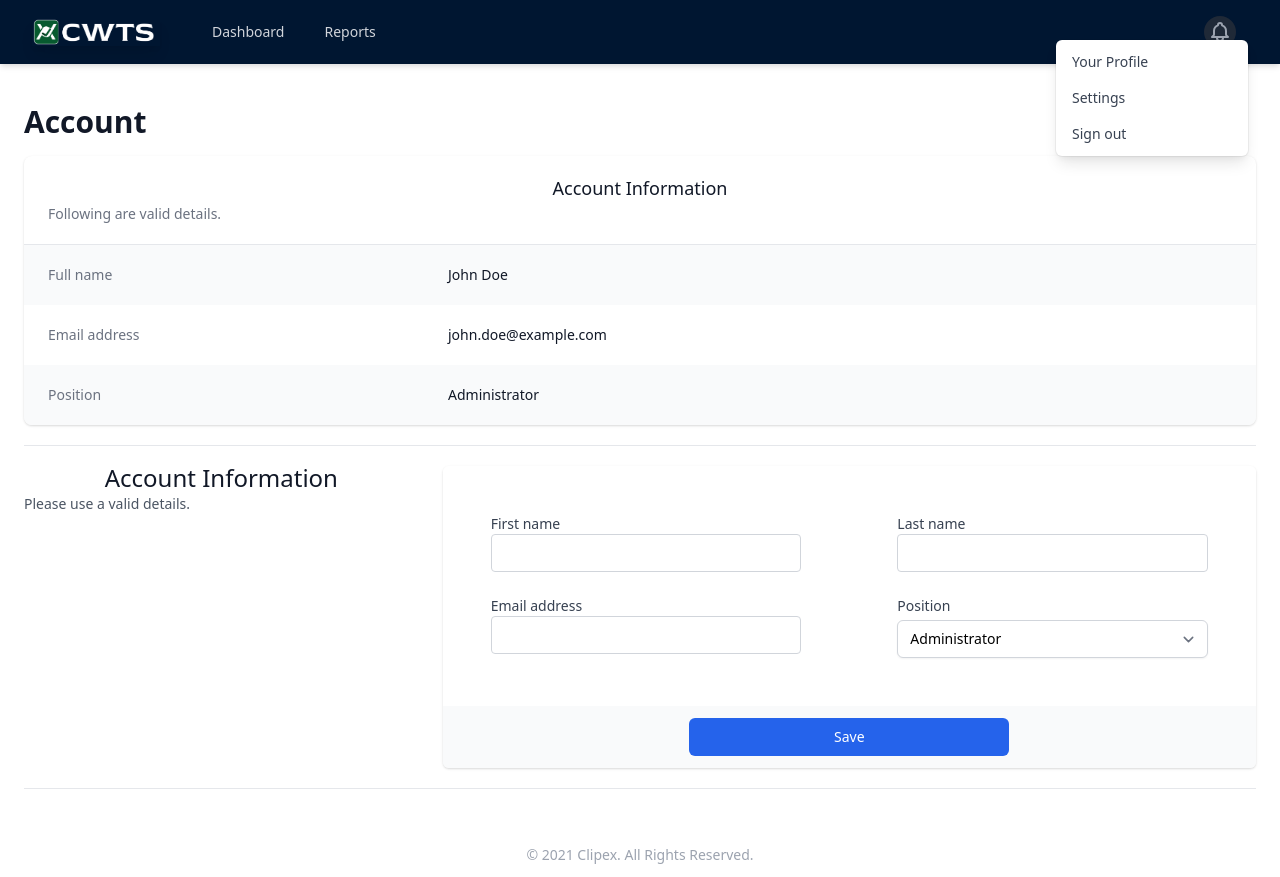
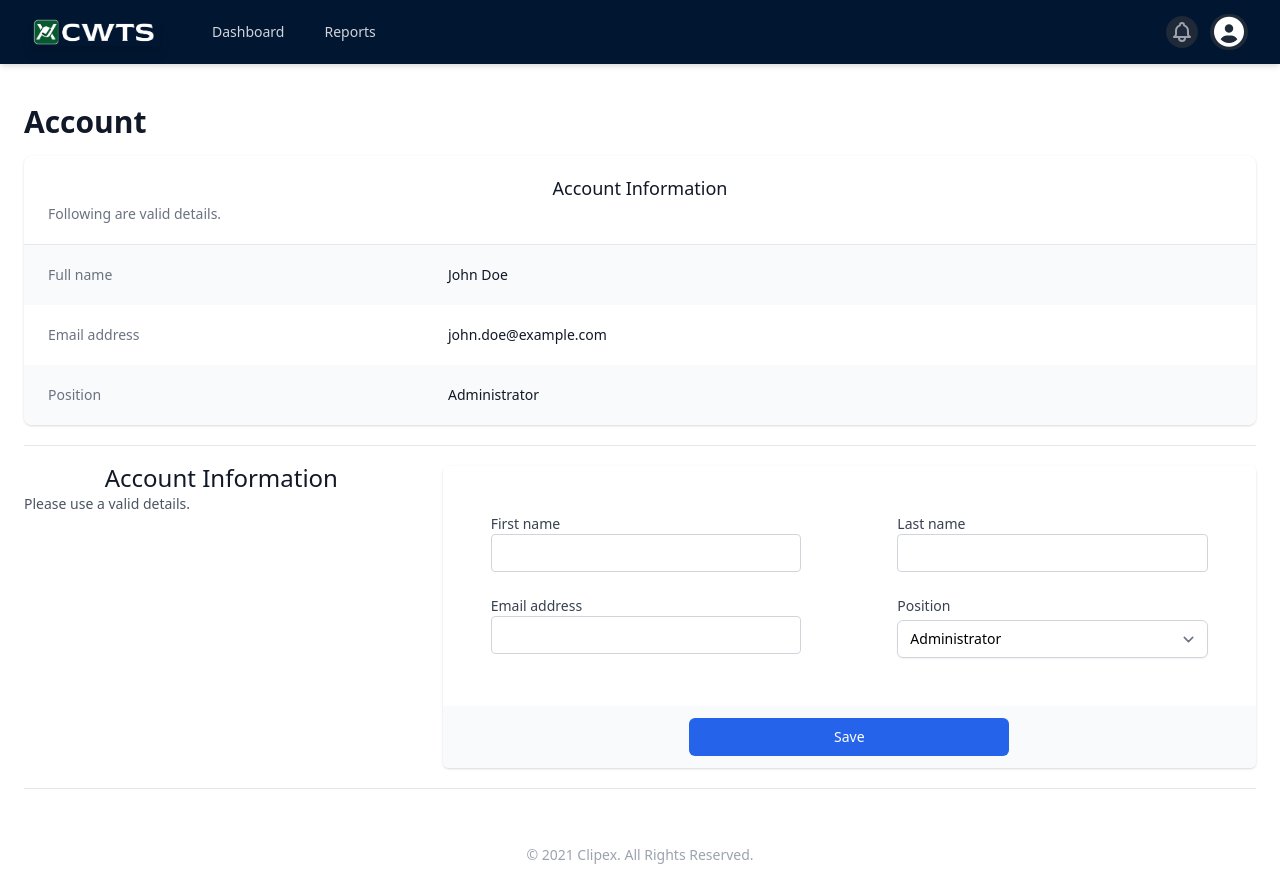
Before and after one commit to rdronio/wire-testing, a React (Create React App) app: page /account in a window 1280 px wide. Built offline with nearby package versions, Linux system fonts and the light colour scheme.

Commit message:
Updated navbar user menu

```diff
--- a/src/components/Navbar.js
+++ b/src/components/Navbar.js
@@ -11,6 +11,9 @@ const Navbar = () => {
 
   const [toggleMenu, setToggleMenu] = useState(false);
   const handleToggleMenu = () => setToggleMenu(!toggleMenu);
+
+  const [toggleUserMenu, setToggleUserMenu] = useState(false);
+  const handleToggleUserMenu = () => setToggleUserMenu(!toggleUserMenu);
 
   const [navbarLinks, setNavbarLinks] = useState([
     {
@@ -112,12 +115,15 @@ const Navbar = () => {
               <div className="ml-3 relative">
                 <div>
                   <button
-                    className="max-w-xs bg-gray-800 rounded-full flex items-center text-sm focus:outline-none focus:ring-2 focus:ring-offset-2 focus:ring-offset-gray-800 focus:ring-white"
+                    className=" px-1 max-w-xs bg-gray-800 rounded-full flex items-center text-sm focus:outline-none focus:ring-2 focus:ring-offset-2 focus:ring-offset-gray-800 focus:ring-white"
                     id="user-menu"
                     aria-haspopup="true"
+                    onClick={handleToggleUserMenu}
                   >
                     <span className="sr-only">Open user menu</span>
-                    {/* <img className="h-8 w-8 rounded-full" src="https://images.unsplash.com/photo-1472099645785-5658abf4ff4e?ixlib=rb-1.2.1&ixid=eyJhcHBfaWQiOjEyMDd9&auto=format&fit=facearea&facepad=2&w=256&h=256&q=80" alt=""> */}
+                    <span>
+                      <i className="fas fa-user-circle text-white text-3xl "></i>
+                    </span>
                   </button>
                 </div>
                 {/* <!--
@@ -129,33 +135,28 @@ const Navbar = () => {
                       From: "transform opacity-100 scale-100"
                       To: "transform opacity-0 scale-95"
                   --> */}
+                <div className={toggleUserMenu ? '' : 'md:hidden lg:hidden'}>
                   <div
                     className="origin-top-right absolute right-0 mt-2 w-48 rounded-md shadow-lg py-1 bg-white ring-1 ring-black ring-opacity-5"
                     role="menu"
                     aria-orientation="vertical"
                     aria-labelledby="user-menu"
+                    id="user-menu"
                   >
-                  <a
-                    href="#"
-                    className="block px-4 py-2 text-sm text-gray-700 hover:bg-gray-100"
-                    role="menuitem"
+                    {navbarLinks
+                      .filter((item) => item.type === 'user-menu')
+                      .map((filteredItem, index) => {
+                        return (
+                          <Link
+                            to={filteredItem.path}
+                            key={index}
+                            className="user-menu"
                           >
-                    Your Profile
-                  </a>
-                  <a
-                    href="#"
-                    className="block px-4 py-2 text-sm text-gray-700 hover:bg-gray-100"
-                    role="menuitem"
-                  >
-                    Settings
-                  </a>
-                  <a
-                    href="#"
-                    className="block px-4 py-2 text-sm text-gray-700 hover:bg-gray-100"
-                    role="menuitem"
-                  >
-                    Sign out
-                  </a>
+                            <span>{filteredItem.label}</span>
+                          </Link>
+                        );
+                      })}
+                  </div>
                 </div>
               </div>
             </div>
--- a/src/components/Summary.js
+++ b/src/components/Summary.js
@@ -3,75 +3,78 @@ const Summary = () => {
 
   return (
     <div id="summary" className="container mx-auto p-6">
-      <div class="flex flex-col">
-        <div class="-my-2 overflow-x-auto sm:-mx-6 lg:-mx-8">
-          <div class="py-2 align-middle inline-block min-w-full sm:px-6 lg:px-8">
-            <div class="shadow overflow-hidden border-b border-gray-200 sm:rounded-lg">
-              <table class="min-w-full divide-y divide-gray-200">
-                <thead class="bg-gray-50">
+      <div className="flex flex-col">
+        <div className="-my-2 overflow-x-auto sm:-mx-6 lg:-mx-8">
+          <div className="py-2 align-middle inline-block min-w-full sm:px-6 lg:px-8">
+            <div className="shadow overflow-hidden border-b border-gray-200 sm:rounded-lg">
+              <table className="min-w-full divide-y divide-gray-200">
+                <thead className="bg-gray-50">
                   <tr>
                     <th
                       scope="col"
-                      class="px-6 py-3 text-left text-xs font-medium text-gray-500 uppercase tracking-wider"
+                      className="px-6 py-3 text-left text-xs font-medium text-gray-500 uppercase tracking-wider"
                     >
                       Name
                     </th>
                     <th
                       scope="col"
-                      class="px-6 py-3 text-left text-xs font-medium text-gray-500 uppercase tracking-wider"
+                      className="px-6 py-3 text-left text-xs font-medium text-gray-500 uppercase tracking-wider"
                     >
                       Title
                     </th>
                     <th
                       scope="col"
-                      class="px-6 py-3 text-left text-xs font-medium text-gray-500 uppercase tracking-wider"
+                      className="px-6 py-3 text-left text-xs font-medium text-gray-500 uppercase tracking-wider"
                     >
                       Status
                     </th>
                     <th
                       scope="col"
-                      class="px-6 py-3 text-left text-xs font-medium text-gray-500 uppercase tracking-wider"
+                      className="px-6 py-3 text-left text-xs font-medium text-gray-500 uppercase tracking-wider"
                     >
                       Role
                     </th>
-                    <th scope="col" class="relative px-6 py-3">
-                      <span class="sr-only">Edit</span>
+                    <th scope="col" className="relative px-6 py-3">
+                      <span className="sr-only">Edit</span>
                     </th>
                   </tr>
                 </thead>
-                <tbody class="bg-white divide-y divide-gray-200">
+                <tbody className="bg-white divide-y divide-gray-200">
                   <tr>
-                    <td class="px-6 py-4 whitespace-nowrap">
-                      <div class="flex items-center">
-                        <div class="flex-shrink-0 h-10 w-10">
-                          {/* <img class="h-10 w-10 rounded-full" src="https://images.unsplash.com/photo-1494790108377-be9c29b29330?ixlib=rb-1.2.1&amp;ixid=eyJhcHBfaWQiOjEyMDd9&amp;auto=format&amp;fit=facearea&amp;facepad=4&amp;w=256&amp;h=256&amp;q=60" alt=""> */}
+                    <td className="px-6 py-4 whitespace-nowrap">
+                      <div className="flex items-center">
+                        <div className="flex-shrink-0 h-10 w-10">
+                          {/* <img className="h-10 w-10 rounded-full" src="https://images.unsplash.com/photo-1494790108377-be9c29b29330?ixlib=rb-1.2.1&amp;ixid=eyJhcHBfaWQiOjEyMDd9&amp;auto=format&amp;fit=facearea&amp;facepad=4&amp;w=256&amp;h=256&amp;q=60" alt=""> */}
                         </div>
-                        <div class="ml-4">
-                          <div class="text-sm font-medium text-gray-900">
+                        <div className="ml-4">
+                          <div className="text-sm font-medium text-gray-900">
                             Jane Cooper
                           </div>
-                          <div class="text-sm text-gray-500">
+                          <div className="text-sm text-gray-500">
                             jane.cooper@example.com
                           </div>
                         </div>
                       </div>
                     </td>
-                    <td class="px-6 py-4 whitespace-nowrap">
-                      <div class="text-sm text-gray-900">
+                    <td className="px-6 py-4 whitespace-nowrap">
+                      <div className="text-sm text-gray-900">
                         Regional Paradigm Technician
                       </div>
-                      <div class="text-sm text-gray-500">Optimization</div>
+                      <div className="text-sm text-gray-500">Optimization</div>
                     </td>
-                    <td class="px-6 py-4 whitespace-nowrap">
-                      <span class="px-2 inline-flex text-xs leading-5 font-semibold rounded-full bg-green-100 text-green-800">
+                    <td className="px-6 py-4 whitespace-nowrap">
+                      <span className="px-2 inline-flex text-xs leading-5 font-semibold rounded-full bg-green-100 text-green-800">
                         Active
                       </span>
                     </td>
-                    <td class="px-6 py-4 whitespace-nowrap text-sm text-gray-500">
+                    <td className="px-6 py-4 whitespace-nowrap text-sm text-gray-500">
                       Admin
                     </td>
-                    <td class="px-6 py-4 whitespace-nowrap text-right text-sm font-medium">
-                      <a href="#" class="text-indigo-600 hover:text-indigo-900">
+                    <td className="px-6 py-4 whitespace-nowrap text-right text-sm font-medium">
+                      <a
+                        href="#"
+                        className="text-indigo-600 hover:text-indigo-900"
+                      >
                         Edit
                       </a>
                     </td>
--- a/src/index.css
+++ b/src/index.css
@@ -90,6 +90,10 @@
     @apply bg-gray-900 text-white;
   }
 
+  .user-menu {
+    @apply block px-4 py-2 text-sm text-gray-700 hover:bg-gray-100;
+  }
+
   /* Form */
   .separator {
     @apply col-span-6 sm:col-span-3;
```
Lines whose indentation alone changed are shown as unchanged.
